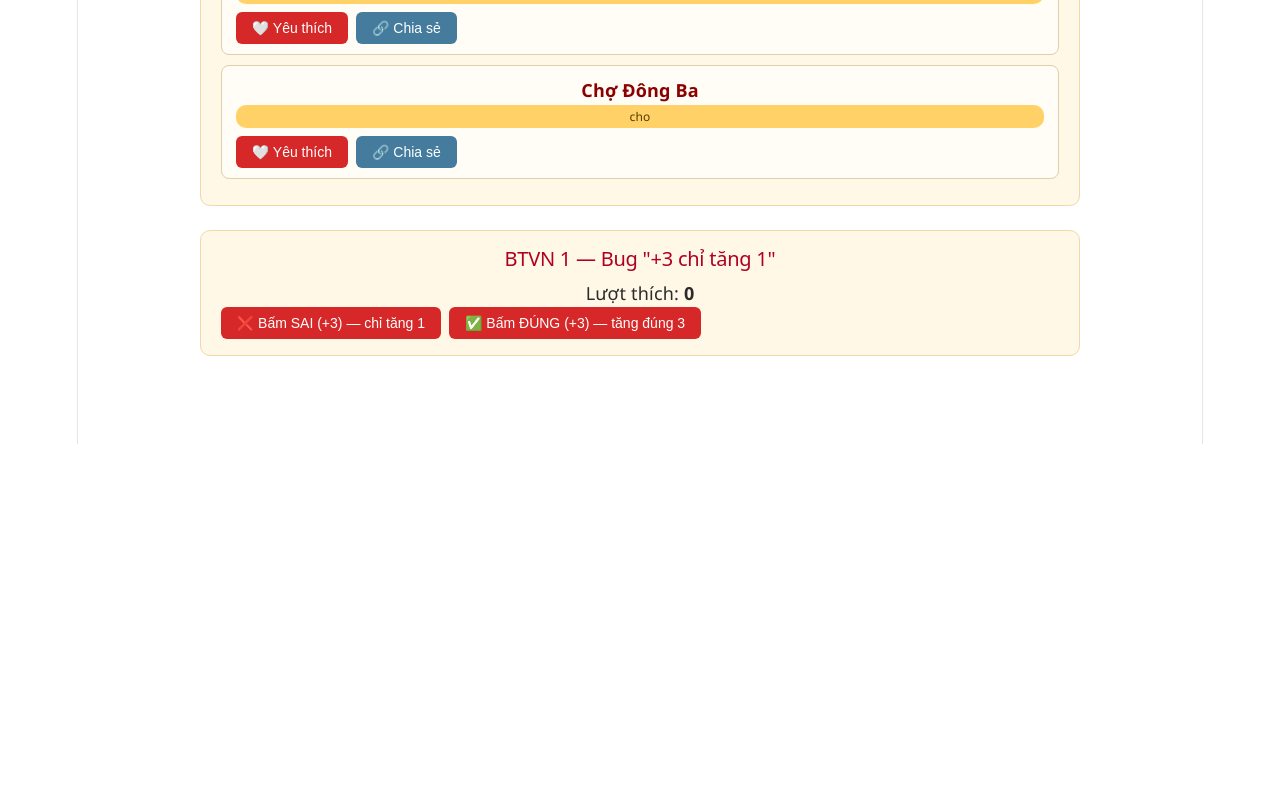
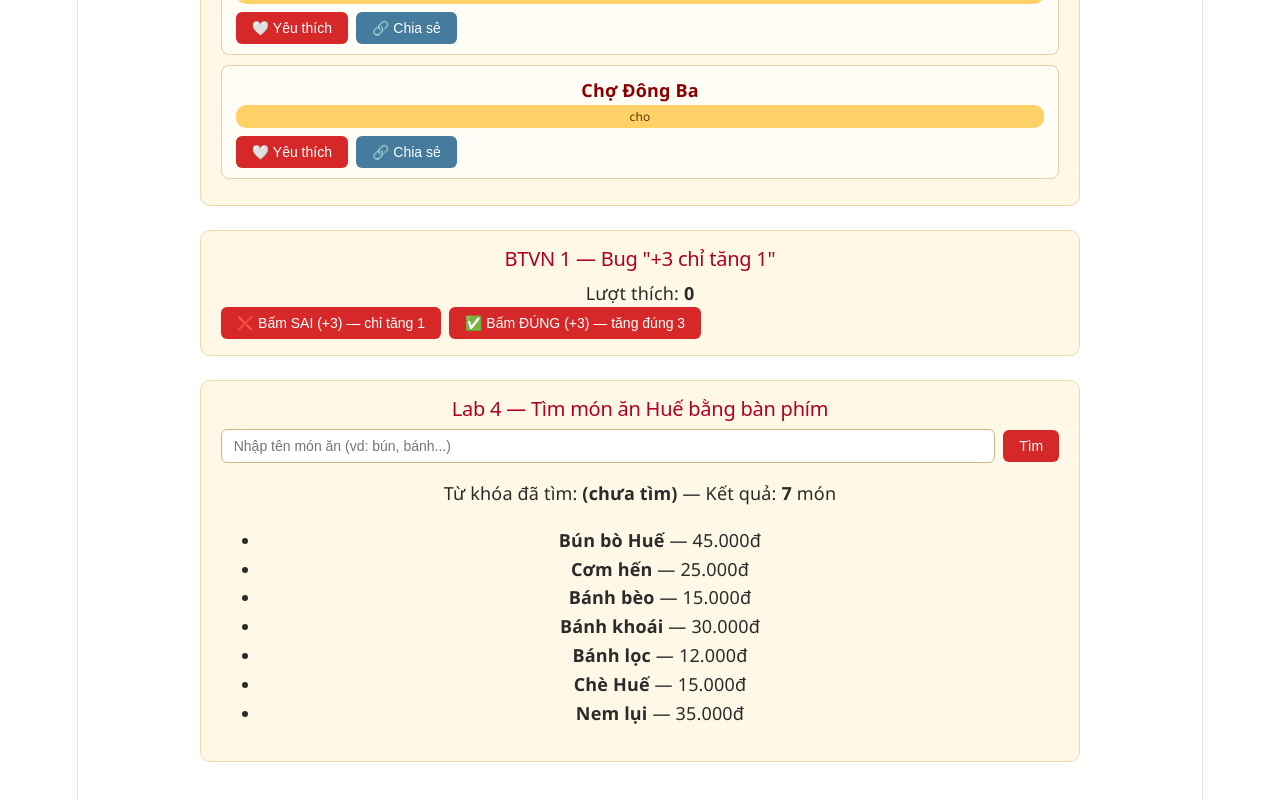
Before and after one commit to nguyendangha10126-svg/phu-xuan-react, a React (Vite) app: page / in a window 1280 px wide. Shown: the part 1851-2651 px from the top of the page. Before the commit the page ends 2295 px from the top, so only its background shows below. Built offline with nearby package versions, Linux system fonts and the light colour scheme; a web font is replaced by a local one.

Commit message:
feat(Bài7-Lab4): form tìm món ăn, preventDefault, phím Esc, isComposing cho tiếng Việt

```diff
--- /dev/null
+++ b/src/components/Bài7/FormTimMonAn.jsx
@@ -0,0 +1,75 @@
+// src/components/Bài7/FormTimMonAn.jsx
+// LAB 4 — PHIÊN BẢN HOÀN CHỈNH
+import { useState } from 'react';
+import monAnHue from '../../data/monAnHue';
+
+export default function FormTimMonAn({ onTimKiem }) {
+  const [tuKhoa, setTuKhoa] = useState('');
+  const [hienGoiY, setHienGoiY] = useState(false);
+
+  // ✅ Submit — chặn reload trang
+  function handleSubmit(e) {
+    e.preventDefault(); // 🛑 Chặn hành vi mặc định của form
+    onTimKiem(tuKhoa.trim());
+    setHienGoiY(false);
+  }
+
+  // ✅ Bắt phím — Esc để đóng gợi ý
+  function handleKeyDown(e) {
+    // ⚠️ BỎ QUA khi đang gõ tiếng Việt (bộ gõ Telex/VNI đang composition)
+    if (e.nativeEvent.isComposing) return;
+
+    if (e.key === 'Escape') {
+      setHienGoiY(false);
+      e.target.blur(); // Bỏ focus khỏi input
+    }
+  }
+
+  // Lọc gợi ý
+  const dsGoiY =
+    tuKhoa.trim() === ''
+      ? []
+      : monAnHue.filter((m) =>
+          m.ten.toLowerCase().includes(tuKhoa.toLowerCase())
+        );
+
+  // Chọn 1 gợi ý
+  function chonGoiY(mon) {
+    setTuKhoa(mon.ten);
+    onTimKiem(mon.ten);
+    setHienGoiY(false);
+  }
+
+  return (
+    <form className="form-tim-mon" onSubmit={handleSubmit}>
+      <input
+        type="text"
+        placeholder="Nhập tên món ăn (vd: bún, bánh...)"
+        value={tuKhoa}
+        onChange={(e) => setTuKhoa(e.target.value)}
+        onFocus={() => setHienGoiY(true)}
+        onBlur={() => setHienGoiY(false)}
+        onKeyDown={handleKeyDown}
+      />
+      <button type="submit" className="btn">
+        Tìm
+      </button>
+
+      {hienGoiY && dsGoiY.length > 0 && (
+        <div className="goi-y">
+          {dsGoiY.map((mon) => (
+            <button
+              key={mon.id}
+              type="button"
+              // ✅ onMouseDown ngăn blur input khi click nút gợi ý
+              onMouseDown={(e) => e.preventDefault()}
+              onClick={() => chonGoiY(mon)}
+            >
+              {mon.ten}
+            </button>
+          ))}
+        </div>
+      )}
+    </form>
+  );
+}
--- /dev/null
+++ b/src/components/Bài7/TimMonAnHue.jsx
@@ -0,0 +1,38 @@
+// src/components/Bài7/TimMonAnHue.jsx
+// LAB 4 — Cha: giữ state tuKhoaDaTim, render FormTimMonAn + kết quả
+import { useState } from 'react';
+import monAnHue from '../../data/monAnHue';
+import FormTimMonAn from './FormTimMonAn';
+
+export default function TimMonAnHue() {
+  const [tuKhoaDaTim, setTuKhoaDaTim] = useState('');
+
+  // Lọc kết quả theo từ khóa đã tìm
+  const dsKetQua =
+    tuKhoaDaTim === ''
+      ? monAnHue
+      : monAnHue.filter((m) =>
+          m.ten.toLowerCase().includes(tuKhoaDaTim.toLowerCase())
+        );
+
+  return (
+    <section className="bai7-section">
+      <h2>Lab 4 — Tìm món ăn Huế bằng bàn phím</h2>
+
+      <FormTimMonAn onTimKiem={setTuKhoaDaTim} />
+
+      <p style={{ marginTop: 16 }}>
+        Từ khóa đã tìm: <strong>{tuKhoaDaTim || '(chưa tìm)'}</strong> — Kết
+        quả: <strong>{dsKetQua.length}</strong> món
+      </p>
+
+      <ul>
+        {dsKetQua.map((m) => (
+          <li key={m.id}>
+            <strong>{m.ten}</strong> — {m.gia.toLocaleString('vi-VN')}đ
+          </li>
+        ))}
+      </ul>
+    </section>
+  );
+}
--- a/src/pages/Bài7Page.jsx
+++ b/src/pages/Bài7Page.jsx
@@ -4,6 +4,7 @@ import ThuSuKien from '../components/Bài7/ThuSuKien';
 import DanhSachDiaDanh from '../components/Bài7/DanhSachDiaDanh';
 import KhamPhaDiaDanh from '../components/Bài7/KhamPhaDiaDanh';
 import LuotThichMonAn from '../components/Bài7/LuotThichMonAn';
+import TimMonAnHue from '../components/Bài7/TimMonAnHue';
 
 export default function Bài7Page() {
   return (
@@ -17,6 +18,7 @@ export default function Bài7Page() {
       <DanhSachDiaDanh />
       <KhamPhaDiaDanh />
       <LuotThichMonAn />
+      <TimMonAnHue />
 
     </main>
   );
```
